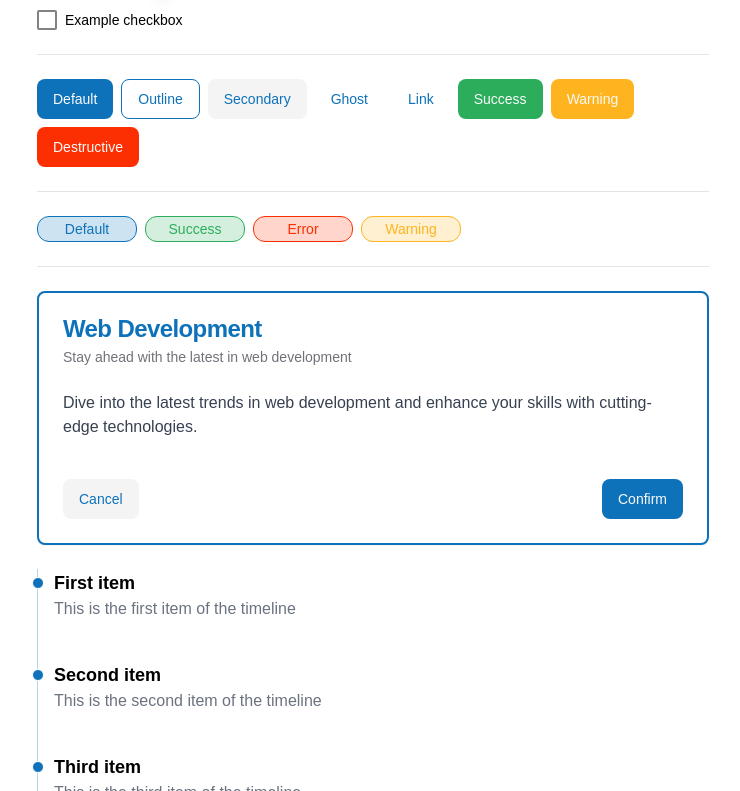
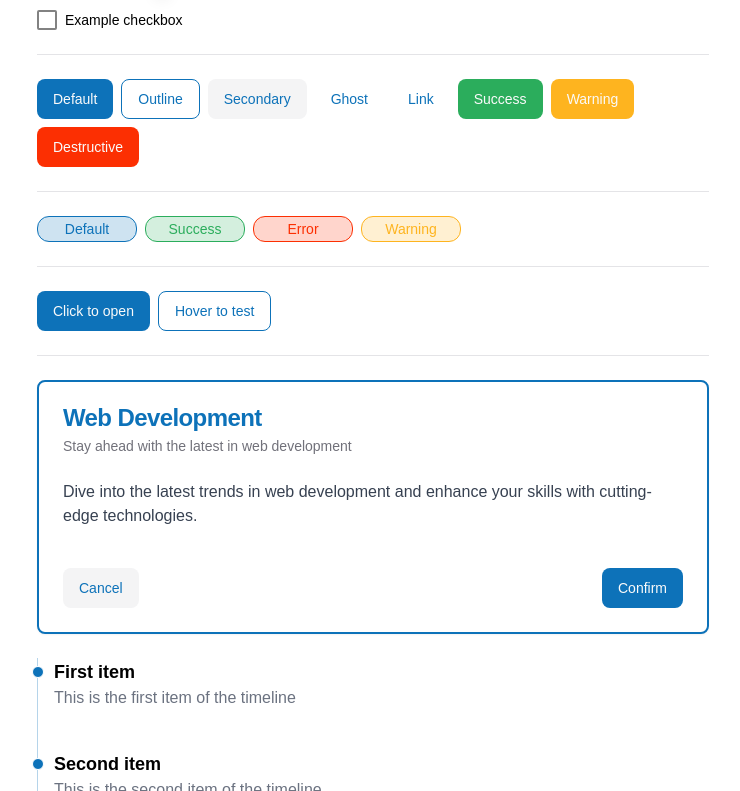
Before and after one commit to NBN7/avt-ext-components, a React (Vite) app: page / in a window 1280 px wide. Shown: the part 679-1470 px from the top of the page, without its empty margins (267-1007 px from the left). Built offline with nearby package versions, Linux system fonts and the light colour scheme.

Commit message:
update components section | add user interactive components

```diff
--- a/src/components/ComponentsSection.tsx
+++ b/src/components/ComponentsSection.tsx
@@ -1,22 +1,23 @@
 import { TableExample } from '@/components/examples/TableExample';
 import { InputsExample } from '@/components/examples/InputsExample';
-import { ToggleExample } from '@/components/examples/ToggleExample';
+import { TogglesExample } from '@/components/examples/ToggleExample';
 import { ButtonsExample } from '@/components/examples/ButtonsExample';
 import { BadgesExample } from '@/components/examples/BadgesExample';
 import { CardExample } from '@/components/examples/CardExample';
 import { TimelineExample } from '@/components/examples/TimelineExample';
+import { UserInteractiveExample } from '@/components/examples/UserInteractiveExample';
 
 import { Separator } from '@/components/ui/separator';
 
 export const ComponentsSection = () => {
   return (
     <div className="mt-8 flex min-h-screen w-full flex-col items-center rounded-lg bg-white p-4 text-black">
-      <div className="w-full flex flex-col gap-6 sm:max-w-2xl">
+      <div className="flex w-full flex-col gap-6 sm:max-w-2xl">
         <InputsExample />
 
         <Separator />
 
-        <ToggleExample />
+        <TogglesExample />
 
         <Separator />
 
@@ -25,6 +26,10 @@ export const ComponentsSection = () => {
         <Separator />
 
         <BadgesExample />
+
+        <Separator />
+
+        <UserInteractiveExample />
 
         <Separator />
 
--- a/src/components/examples/ToggleExample.tsx
+++ b/src/components/examples/ToggleExample.tsx
@@ -2,7 +2,7 @@ import { Checkbox } from '@/components/ui/checkbox';
 import { Label } from '@/components/ui/label';
 import { Switch } from '@/components/ui/switch';
 
-export const ToggleExample = () => {
+export const TogglesExample = () => {
   return (
     <div className="flex flex-col gap-4">
       <div className="flex w-full items-center gap-4">
--- /dev/null
+++ b/src/components/examples/UserInteractiveExample.tsx
@@ -0,0 +1,46 @@
+import {
+  DropdownMenu,
+  DropdownMenuContent,
+  DropdownMenuItem,
+  DropdownMenuLabel,
+  DropdownMenuSeparator,
+  DropdownMenuTrigger,
+} from '@/components/ui/dropdown-menu';
+import {
+  Tooltip,
+  TooltipContent,
+  TooltipProvider,
+  TooltipTrigger,
+} from '@/components/ui/tooltip';
+import { Button } from '@/components/ui/button';
+
+export const UserInteractiveExample = () => {
+  return (
+    <div className="flex flex-wrap gap-2">
+      <DropdownMenu>
+        <DropdownMenuTrigger asChild>
+          <Button>Click to open</Button>
+        </DropdownMenuTrigger>
+        <DropdownMenuContent>
+          <DropdownMenuLabel>My Account</DropdownMenuLabel>
+          <DropdownMenuSeparator />
+          <DropdownMenuItem>Profile</DropdownMenuItem>
+          <DropdownMenuItem>Billing</DropdownMenuItem>
+          <DropdownMenuItem>Team</DropdownMenuItem>
+          <DropdownMenuItem>Subscription</DropdownMenuItem>
+        </DropdownMenuContent>
+      </DropdownMenu>
+
+      <TooltipProvider>
+        <Tooltip>
+          <TooltipTrigger asChild>
+            <Button variant="outline">Hover to test</Button>
+          </TooltipTrigger>
+          <TooltipContent>
+            <p>Tooltip</p>
+          </TooltipContent>
+        </Tooltip>
+      </TooltipProvider>
+    </div>
+  );
+};
```
